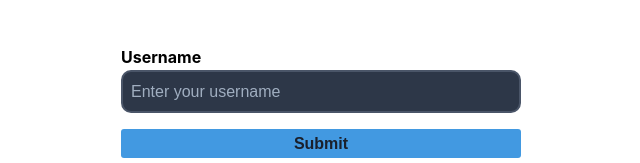
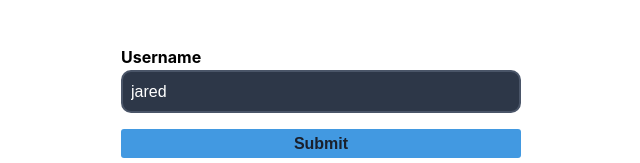
Before and after one commit to Annie-Huang/formik-tutorial, a React (Create React App) app: page / in a window 1280 px wide. Shown: the part 120-283 px from the top of the page, without its empty margins (319-959 px from the left). Built offline with nearby package versions, Linux system fonts and the light colour scheme.

Commit message:
Spread field method into <input> so it got all the helper class.

```diff
--- a/src/components/CustomInput.tsx
+++ b/src/components/CustomInput.tsx
@@ -1,4 +1,5 @@
 import React, { FC } from 'react';
+import { useField } from 'formik';
 
 interface CustomInputProps {
   label: string;
@@ -7,10 +8,14 @@ interface CustomInputProps {
   placeholder: string;
 }
 const CustomInput: FC<CustomInputProps> = ({ label, ...props }) => {
+  const [field, meta] = useField(props.name);
+  console.log('field=', field); // name, onBlur, onChange, value,
+  console.log('meta=', meta); // error, initialError, initialTouched, initialValue, touched, value,
+
   return (
     <>
       <label>{label}</label>
-      <input {...props} />
+      <input {...field} {...props} />
     </>
   );
 };
```
